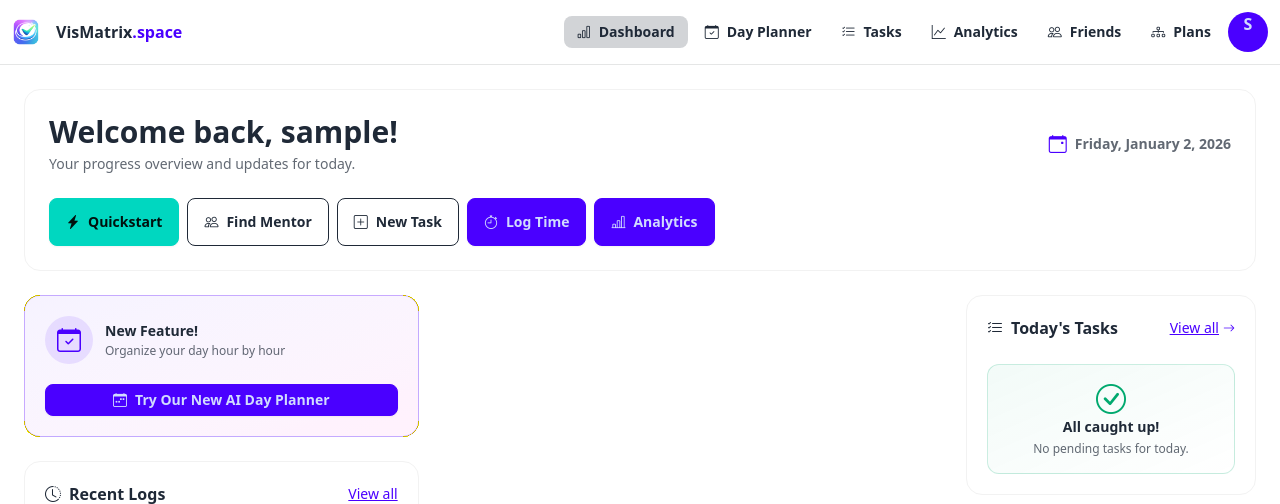
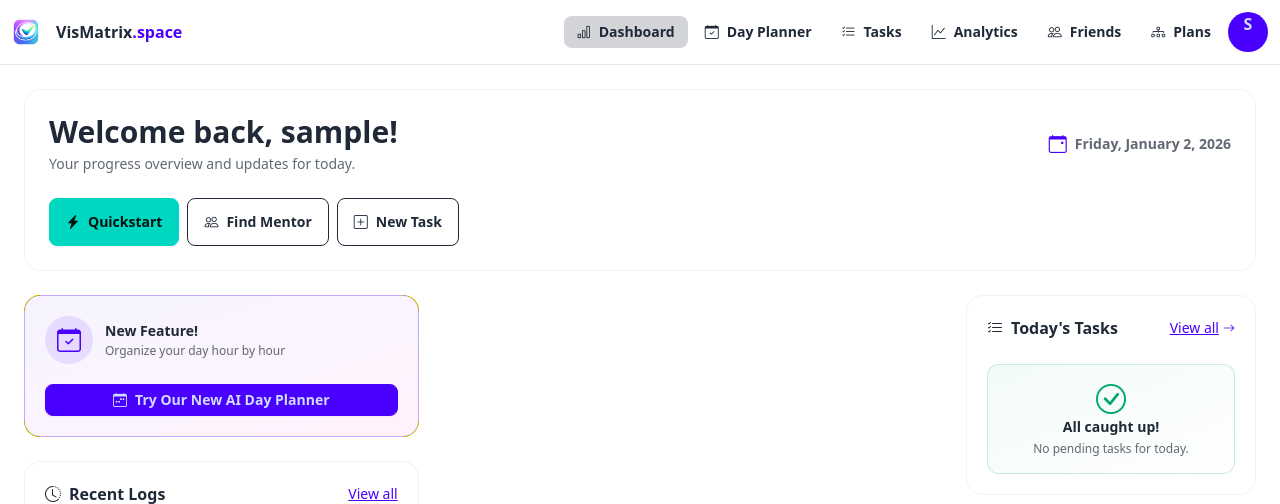
Before and after one commit to vishwerine/vismatrix, a Django app: page /dashboard/ in a window 1280 px wide. Shown: the top 504 px of the page. Run offline with Django 5.2, Linux system fonts and the light colour scheme; the visitor is signed in with stand-in values (Sample User, id 1); data comes from the database, SQL or seed files in the repository; data that the repository does not hold is empty; some libraries are stand-ins or nearby versions.

```diff
--- a/progress_tracker/tracker/templates/tracker/dashboard.html
+++ b/progress_tracker/tracker/templates/tracker/dashboard.html
@@ -49,15 +49,8 @@
           <i class="bi bi-plus-square" aria-hidden="true"></i>
           <span>New Task</span>
         </a>
-        <a href="{% url 'log_create' %}" class="btn btn-primary gap-2">
-          <i class="bi bi-stopwatch" aria-hidden="true"></i>
-          <span>Log Time</span>
-        </a>
-        <a href="{% url 'analytics' %}" class="btn btn-primary gap-2">
-          <i class="bi bi-bar-chart-line" aria-hidden="true"></i>
-          <span>Analytics</span>
-        </a>
       </div>
+
     </div>
   </header>
 
```
